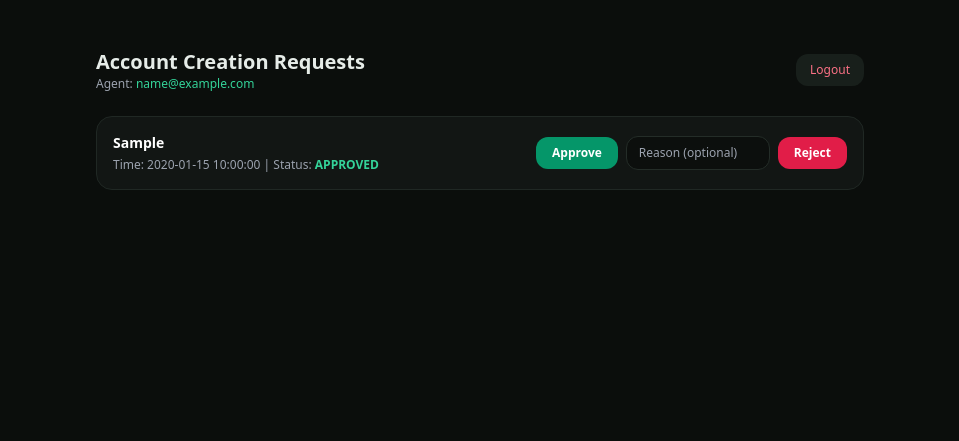
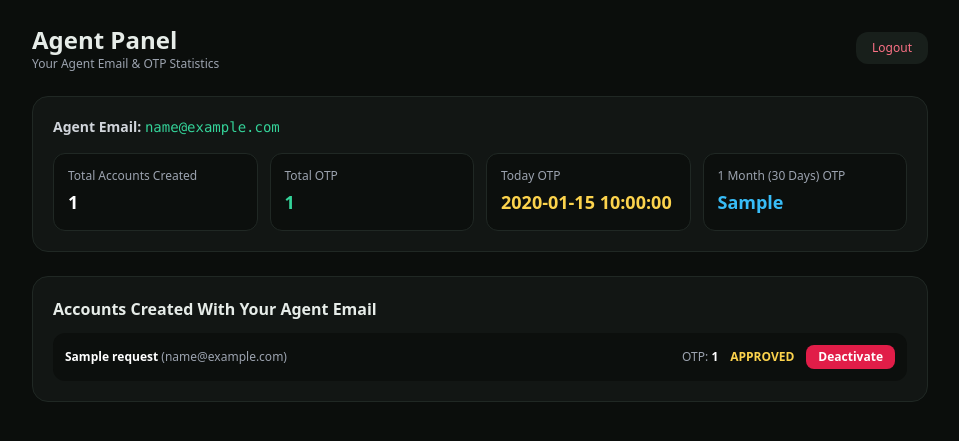
Before and after one commit to mrifathossen57-svg/Free-ai, a Flask app: template templates/agent_panel.html in a window 1280 px wide. Shown: the top 441 px of the page, without its empty margins (160-1119 px from the left). Run offline with Flask 3, Linux system fonts and the light colour scheme; the template is opened without the code that fills it: most values are stand-ins (such as "Sample title", 1, 10 or a date in 2020); some libraries are stand-ins or nearby versions.

Commit message:
Update agent_panel.html

```diff
--- a/templates/agent_panel.html
+++ b/templates/agent_panel.html
@@ -1,56 +1,77 @@
 {% extends "base.html" %}
-{% block title %}Agent Approval Queue{% endblock %}
+{% block title %}Agent Panel{% endblock %}
 {% block content %}
-<div class="max-w-3xl mx-auto mt-6">
-  <div class="flex items-center justify-between mb-6">
+<div class="max-w-4xl mx-auto space-y-6">
+  <div class="flex items-center justify-between">
     <div>
-      <h1 class="text-xl font-bold">Account Creation Requests</h1>
-      <p class="text-xs text-gray-400">Agent: <span class="text-emerald-400">{{ agent_email }}</span></p>
+      <h1 class="text-2xl font-bold">Agent Panel</h1>
+      <p class="text-xs text-gray-400">Your Agent Email & OTP Statistics</p>
     </div>
-    <a href="{{ url_for('logout') }}" class="px-3.5 py-2 rounded-xl bg-[#181f1b] text-xs text-rose-400 hover:bg-[#222b26]">
-      Logout
-    </a>
+    <a href="{{ url_for('logout') }}" class="px-4 py-2 rounded-xl bg-[#181f1b] text-xs text-rose-400">Logout</a>
   </div>
 
-  {% if requests_list %}
-    <div class="space-y-4">
-      {% for req in requests_list %}
-        <div class="card rounded-2xl p-4 flex flex-col md:flex-row md:items-center md:justify-between gap-4">
-          <div class="space-y-1">
-            <div class="text-sm font-semibold text-white">{{ req.request_sms }}</div>
-            <div class="text-xs text-gray-400">
-              Time: {{ req.created_at }} | Status:
-              <span class="font-semibold
-                {% if req.status == 'APPROVED' %}text-emerald-400
-                {% elif req.status == 'REJECTED' %}text-rose-400
-                {% else %}text-amber-300{% endif %}">
-                {{ req.status }}
-              </span>
+  <div class="card rounded-2xl p-5 space-y-4">
+    <p class="text-sm text-gray-300"><strong>Agent Email:</strong> <span class="text-emerald-400 font-mono">{{ agent_email }}</span></p>
+
+    <div class="grid grid-cols-2 sm:grid-cols-4 gap-3 text-xs">
+      <div class="p-3.5 rounded-xl bg-[#0c0f0d] border border-[#202824]">
+        <p class="text-gray-400">Total Accounts Created</p>
+        <p class="text-lg font-bold text-white mt-1"><strong>{{ user_count }}</strong></p>
+      </div>
+
+      <div class="p-3.5 rounded-xl bg-[#0c0f0d] border border-[#202824]">
+        <p class="text-gray-400">Total OTP</p>
+        <p class="text-lg font-bold text-emerald-400 mt-1"><strong>{{ total_otp }}</strong></p>
+      </div>
+
+      <div class="p-3.5 rounded-xl bg-[#0c0f0d] border border-[#202824]">
+        <p class="text-gray-400">Today OTP</p>
+        <p class="text-lg font-bold text-amber-300 mt-1"><strong>{{ today_otp }}</strong></p>
+      </div>
+
+      <div class="p-3.5 rounded-xl bg-[#0c0f0d] border border-[#202824]">
+        <p class="text-gray-400">1 Month (30 Days) OTP</p>
+        <p class="text-lg font-bold text-sky-400 mt-1"><strong>{{ month_otp }}</strong></p>
+      </div>
     </div>
   </div>
 
-          <div class="flex flex-wrap items-center gap-2">
-            <form method="POST" action="{{ url_for('agent_action', email=req.email, action='approve') }}">
-              <button type="submit" class="px-4 py-2 rounded-xl bg-emerald-600 hover:bg-emerald-700 text-white text-xs font-semibold">
-                Approve
+  <div class="card rounded-2xl p-5">
+    <h2 class="font-bold mb-3">Accounts Created With Your Agent Email</h2>
+    <div class="space-y-2 text-xs">
+      {% for u in requests_list %}
+        <div class="p-3 rounded-xl bg-[#0c0f0d] flex flex-wrap items-center justify-between gap-2">
+          <div>
+            <span class="font-semibold text-white">{{ u.name }}</span>
+            <span class="text-gray-400">({{ u.email }})</span>
+          </div>
+          <div class="flex items-center gap-3">
+            <span class="text-gray-400">OTP: <strong class="text-white">{{ u.otp_count }}</strong></span>
+            <span class="font-semibold {% if u.status == 'ACTIVE' %}text-emerald-400{% elif u.status == 'DEACTIVATED' %}text-rose-400{% else %}text-amber-300{% endif %}">
+              {{ u.status }}
+            </span>
+
+            {% if u.status != 'DEACTIVATED' %}
+              <form method="POST" action="{{ url_for('agent_toggle_user_status', action='deactivate') }}">
+                <input type="hidden" name="user_email" value="{{ u.email }}" />
+                <button type="submit" class="px-3 py-1 rounded-lg bg-rose-600 hover:bg-rose-700 text-white font-semibold">
+                  Deactivate
                 </button>
               </form>
-
-            <form method="POST" action="{{ url_for('agent_action', email=req.email, action='reject') }}" class="flex items-center gap-2">
-              <input type="text" name="reason" placeholder="Reason (optional)"
-                     class="px-3 py-2 rounded-xl bg-[#0c0f0d] border border-[#242d28] text-xs text-white w-36" />
-              <button type="submit" class="px-4 py-2 rounded-xl bg-rose-600 hover:bg-rose-700 text-white text-xs font-semibold">
-                Reject
+            {% else %}
+              <form method="POST" action="{{ url_for('agent_toggle_user_status', action='activate') }}">
+                <input type="hidden" name="user_email" value="{{ u.email }}" />
+                <button type="submit" class="px-3 py-1 rounded-lg bg-emerald-600 hover:bg-emerald-700 text-white font-semibold">
+                  Activate
                 </button>
               </form>
+            {% endif %}
           </div>
         </div>
+      {% else %}
+        <div class="text-gray-400">No accounts created with your agent email yet.</div>
       {% endfor %}
     </div>
-  {% else %}
-    <div class="card rounded-2xl p-8 text-center text-sm text-gray-400">
-      No account creation requests yet.
   </div>
-  {% endif %}
 </div>
 {% endblock %}
```
Lines whose indentation alone changed are shown as unchanged.
